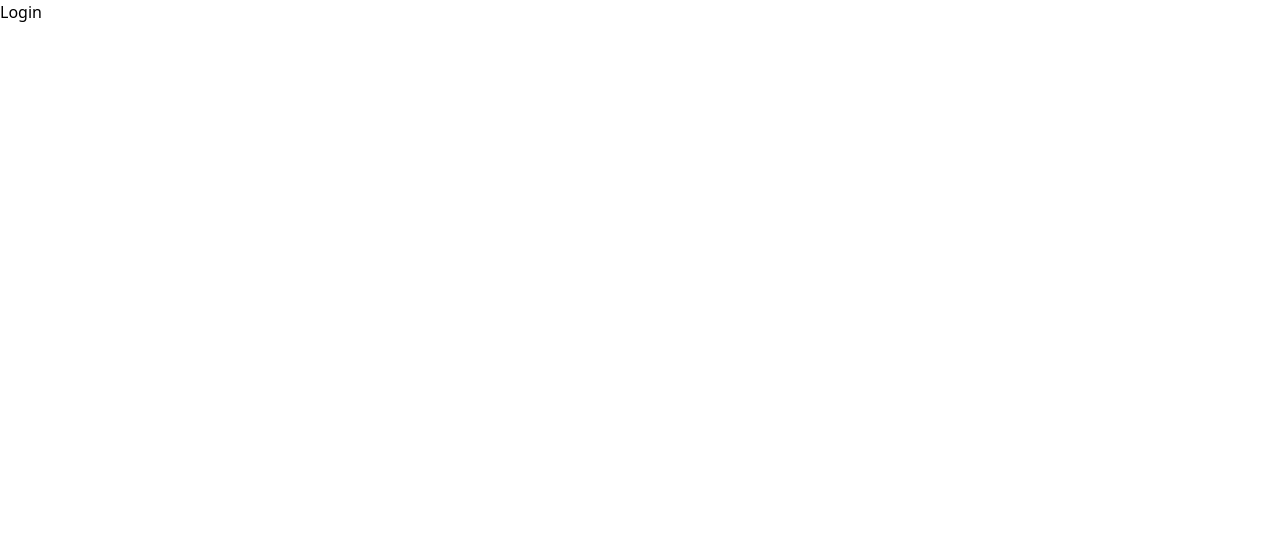
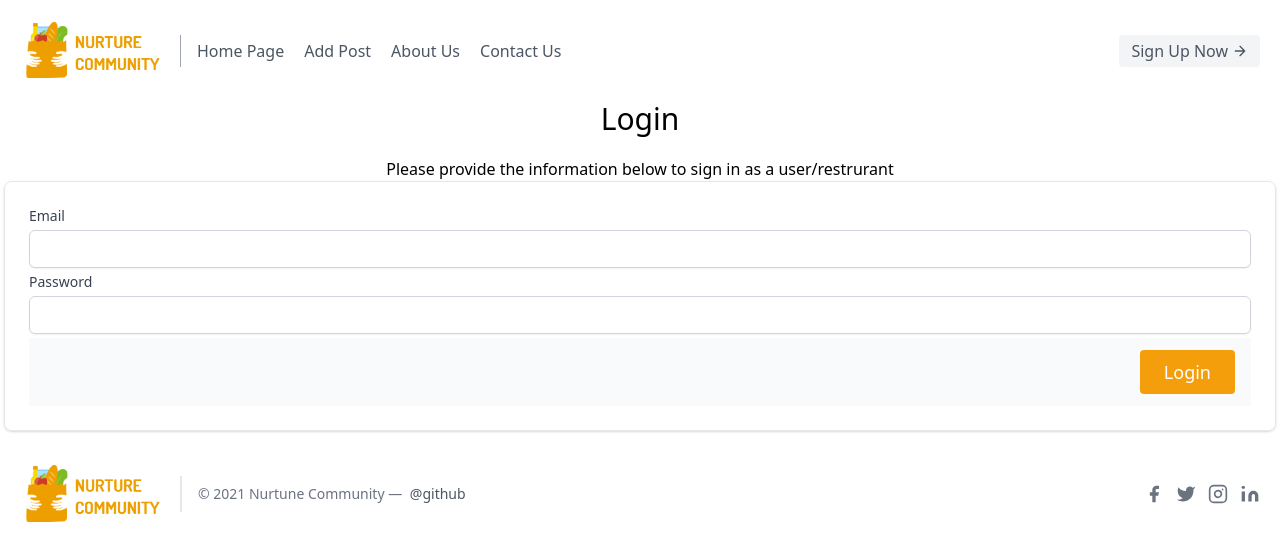
Before and after one commit to Anubha-31/Nurture-Community, a Vue app: page /login in a window 1280 px wide. Shown: the top 560 px of the page. Built offline with nearby package versions, Linux system fonts and the light colour scheme.

Commit message:
Login file

```diff
--- a/src/views/Login.vue
+++ b/src/views/Login.vue
@@ -1,13 +1,56 @@
 <template>
-  <h1>Login</h1>
+  <Header/>
+   <div>
+
+     <div class="container mx-auto px-1">
+      <div class="text-center">
+        <h1 class="text-3xl">Login</h1>
+        <p class="mt-5">Please provide the information below to sign in as a user/restrurant </p>
+      </div>
+
+      <div class="mt-1 md:mt-0 ">
+        <form action="#" method="POST">
+          <div class="shadow overflow-hidden rounded-lg border border-gray-200">
+            <div class="px-4 py-5 bg-white sm:p-6">
+              <div class="grid grid-cols-1 gap-1">
+                  <div class="col-span-6 sm:col-span-1 ">
+                  <label for="Email" class="block text-sm font-medium text-gray-700">Email</label>
+                  <input type="Email" name="Email" id="Email" autocomplete="Email" class="mt-1 p-2 focus:ring-indigo-500 focus:border-indigo-500 block w-full shadow-sm sm:text-sm border border-gray-300 rounded-md">
+                </div>
+                <div class="col-span-6 sm:col-span-1 ">
+                  <label for="Password" class="block text-sm font-medium text-gray-700">Password</label>
+                  <input type="Password" name="Password" id="Password" autocomplete="Password" class="mt-1 p-2 focus:ring-indigo-500 focus:border-indigo-500 block w-full shadow-sm sm:text-sm border border-gray-300 rounded-md">
+                </div>
+               <div class="px-4 py-3 bg-gray-50 text-right sm:col-span-1">
+              <button class="inline-flex text-white bg-yellow-500 border-0 py-2 px-6 focus:outline-none hover:bg-yellow-600 rounded text-lg">
+                      Login
+              </button>
+            </div>
+                </div>
+
+                </div>
+                </div>
+
+        </form>
+      </div>
+      </div>
+      </div>
+  <Footer />
 </template>
 
+
 <script>
+import Footer from "@/components/Footer.vue";
+import Header from "@/components/Header";
+
 export default {
-name: "Login"
-}
+  name: "Login",
+  components: {
+    Footer,
+    Header
+  },
+};
 </script>
-
 <style scoped>
 
 </style>
```
